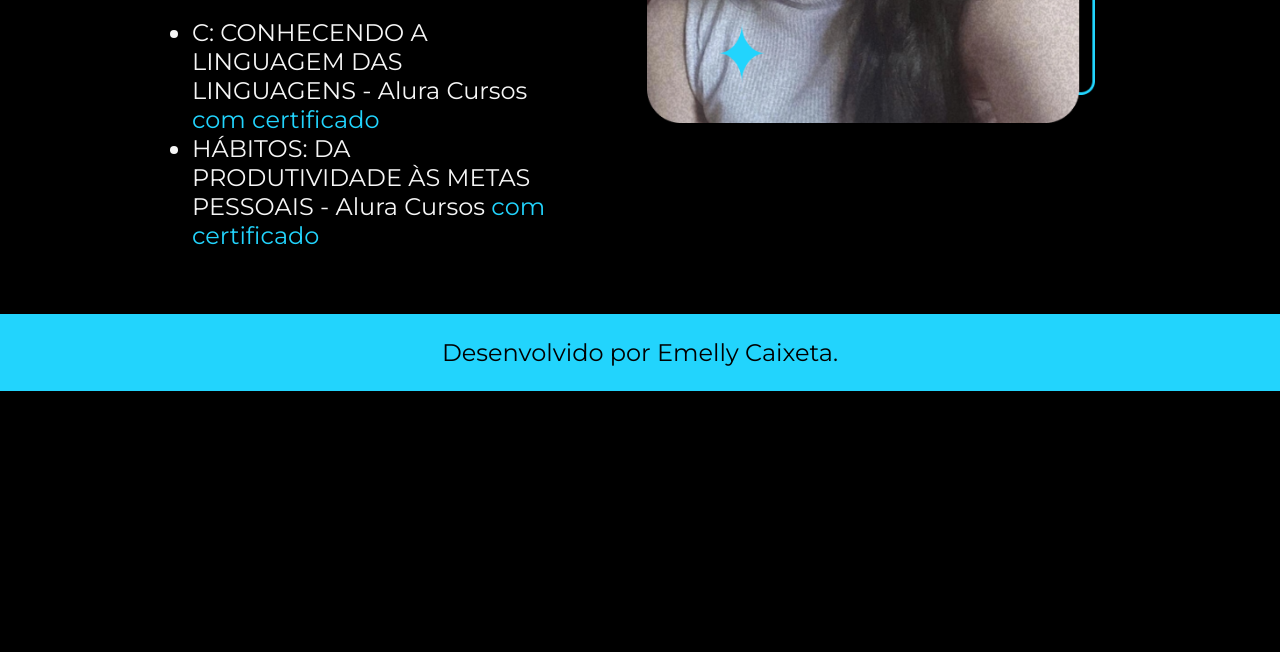
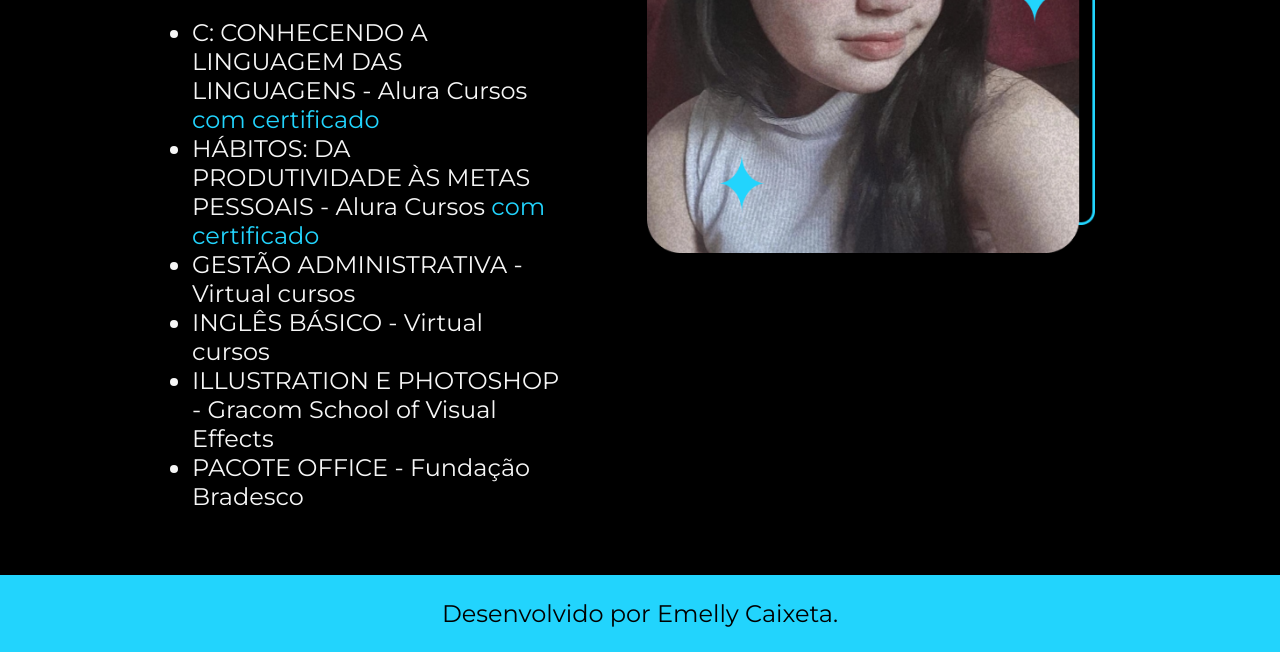
Before and after one commit to EmellyCaixeta/portfolio, a plain HTML site: page resume.html in a window 1280 px wide. Shown: the part 612-1264 px from the top of the page. Before the commit the page ends 1003 px from the top, so only its background shows below. Drawn offline with nearby package versions, Linux system fonts and the light colour scheme.

Commit message:
resume.html

```diff
--- a/resume.html
+++ b/resume.html
@@ -31,6 +31,13 @@
 
                 <li>HÁBITOS: DA PRODUTIVIDADE ÀS METAS PESSOAIS - Alura Cursos <a href="https://cursos.alura.com.br/certificate/9ed3845b-3359-44c4-b430-321e40f88ba1?lang=pt_BR">com certificado</a></li>
 
+                 <li>GESTÃO ADMINISTRATIVA - Virtual cursos</li>
+
+                <li>INGLÊS BÁSICO - Virtual cursos</li>
+
+                <li> ILLUSTRATION E PHOTOSHOP - Gracom School of Visual Effects</li>
+
+                <li>PACOTE OFFICE - Fundação Bradesco</li>
 
 
             </ul>
```
